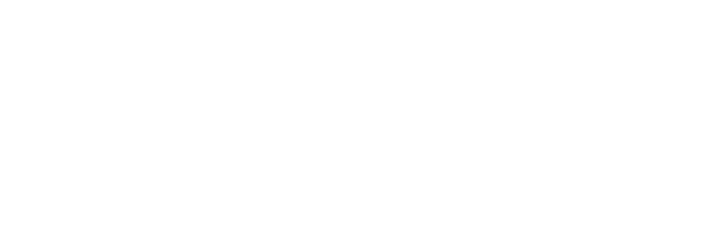
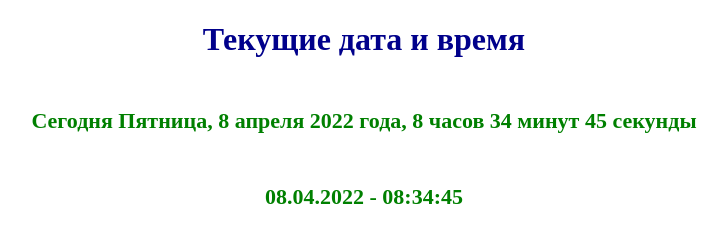
Before and after one commit to pavalex/js_24_hard, a plain HTML site: page index.html in a window 1280 px wide. Shown: the whole page, without its empty margins (276-1003 px from the left). Drawn offline with Linux system fonts and the light colour scheme.

Commit message:
сделал усложненное задание 9

```diff
--- a/index.html
+++ b/index.html
@@ -1,13 +1,21 @@
 <!DOCTYPE html>
 <html lang="en">
+
 <head>
     <meta charset="UTF-8">
     <meta http-equiv="X-UA-Compatible" content="IE=edge">
     <meta name="viewport" content="width=device-width, initial-scale=1.0">
     <title>Document</title>
+    <link rel="stylesheet" href="style.css">
     <script src="script.js" defer></script>
 </head>
+
 <body>
+    <div class="container">
+        <h1>Текущие дата и время</h1>
+        <div id="time"></div>
+        <div id="time1"></div>
+    </div>
+</body>
 
-</body>
 </html>
--- a/script.js
+++ b/script.js
@@ -1,35 +1,45 @@
 "use strict";
 
-/* Lesson 3 */
+const time = document.querySelector('#time');
+const time1 = document.querySelector('#time1');
+let hour,
+    zeroMonth,
+    zeroDate,
+    zeroHours,
+    zeroMinutes,
+    zeroSeconds = '';
+const days = ['Воскресенье', 'Понедельник', 'Вторник', 'Среда', 'Четверг', 'Пятница', 'Суббота'];
+const months = ['января', 'февраля', 'марта', 'апреля', 'мая', 'июня', 'июля', 'августа', 'сентября', 'октября', 'ноября', 'декабря'];
 
-// Unit 1
-const lang = 'en'; // ru
-const langArray = [];
 
-if (lang === 'ru') {
-    console.log('понедельник, вторник, среда, четверг, пятница, суббота, воскресенье');
-} else if (lang === 'en') {
-    console.log('monday, tuesday, wednesday, thursday, friday, saturday, sunday');
-} else {
-    console.log('oops..');
-}
+setInterval(function() {
+    let nowDate = new Date();
 
-switch (lang) {
-    case 'ru':
-        console.log('понедельник, вторник, среда, четверг, пятница, суббота, воскресенье');
-        break;
-    case 'en':
-        console.log('monday, tuesday, wednesday, thursday, friday, saturday, sunday');
-        break;
-    default:
-        console.log('oops..');
-}
+    const lengthDate = function (param) {
+        let varZero;
+        if (param === 1) {
+            varZero = '0';
+        } else {
+            varZero = '';
+        }
 
-langArray['ru'] = ['понедельник, вторник, среда, четверг, пятница, суббота, воскресенье'];
-langArray['en'] = ['monday, tuesday, wednesday, thursday, friday, saturday, sunday'];
-console.log(langArray[lang]);
+        return varZero;
+    };
 
-// Unit 2
-const namePerson = 'Артем'; // Александр, и другие
+    zeroMonth = lengthDate(nowDate.getMonth().toString().length);
+    zeroDate = lengthDate(nowDate.getDate().toString().length);
+    zeroHours = lengthDate(nowDate.getHours().toString().length);
+    zeroMinutes = lengthDate(nowDate.getMinutes().toString().length);
+    zeroSeconds = lengthDate(nowDate.getSeconds().toString().length);
 
-namePerson === 'Артем' ? console.log('директор') : (namePerson === 'Александр' ? console.log('преподаватель') : console.log('студент'));
+    if ((nowDate.getHours() >= 2 && nowDate.getHours() <= 4) || (nowDate.getHours() > 21 && nowDate.getHours() <= 24)) {
+        hour = 'часа';
+    } else if (nowDate.getHours() > 4 && nowDate.getHours() <= 20) {
+        hour = 'часов';
+    } else {
+        hour = 'час';
+    }
+
+    time.innerHTML = `Сегодня ${days[nowDate.getDay()]}, ${nowDate.getDate()} ${months[nowDate.getMonth()]} ${nowDate.getFullYear()} года, ${nowDate.getHours()} ${hour} ${nowDate.getMinutes()} минут ${nowDate.getSeconds()} секунды `;
+	time1.innerHTML = `${zeroDate}${nowDate.getDate()}.${zeroMonth}${nowDate.getMonth() + 1}.${nowDate.getFullYear()} - ${zeroHours}${nowDate.getHours()}:${zeroMinutes}${nowDate.getMinutes()}:${zeroSeconds}${nowDate.getSeconds()}`;
+}, 1000);
--- /dev/null
+++ b/style.css
@@ -0,0 +1,18 @@
+.container {
+    width: 900px;
+    margin: 0 auto;
+}
+
+h1 {
+    text-align: center;
+    color: darkblue;
+}
+
+#time,
+#time1 {
+    text-align: center;
+    margin-top: 50px;
+    font-weight: bold;
+    font-size: 22px;
+    color: green;
+}
```
